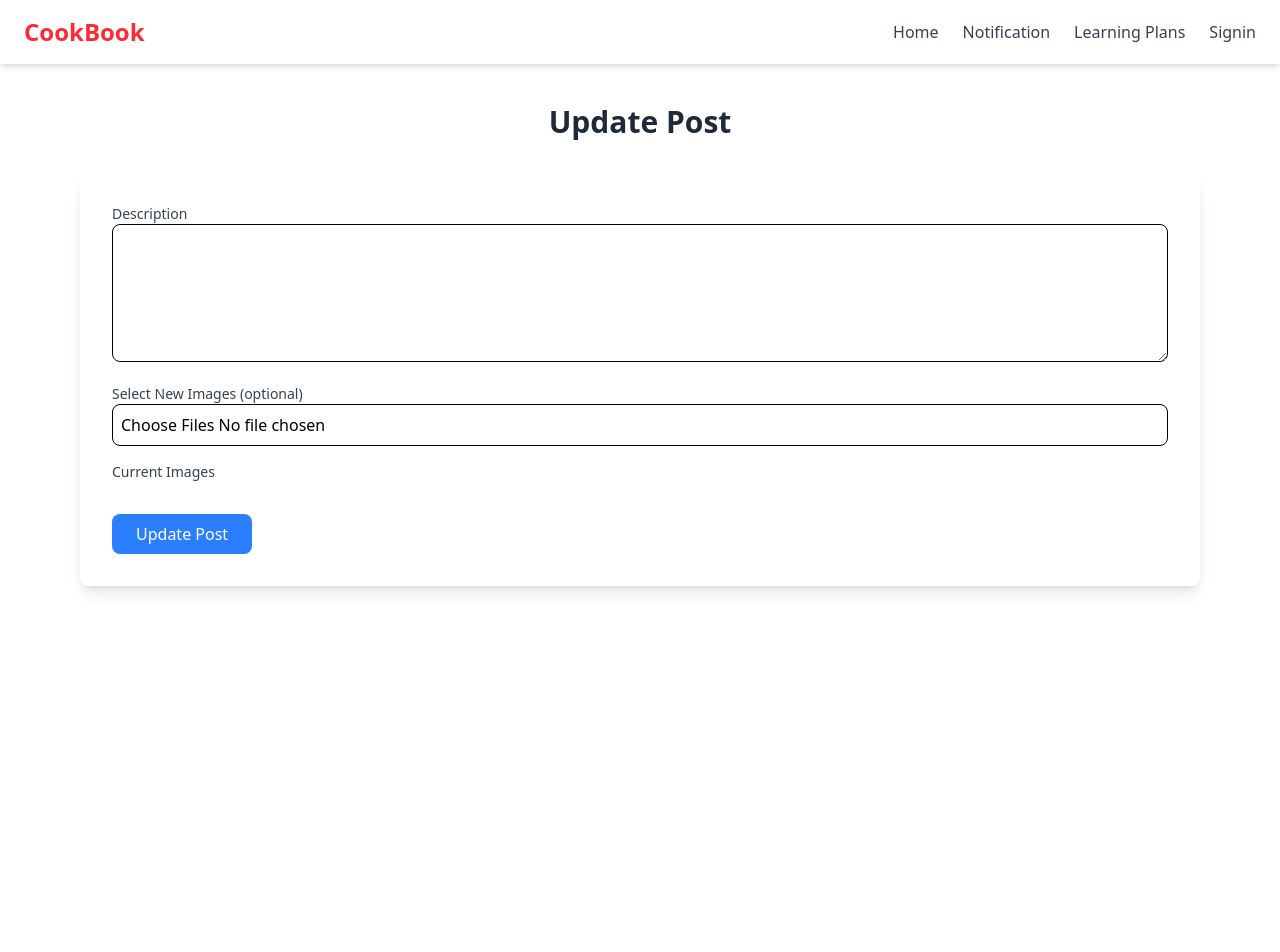
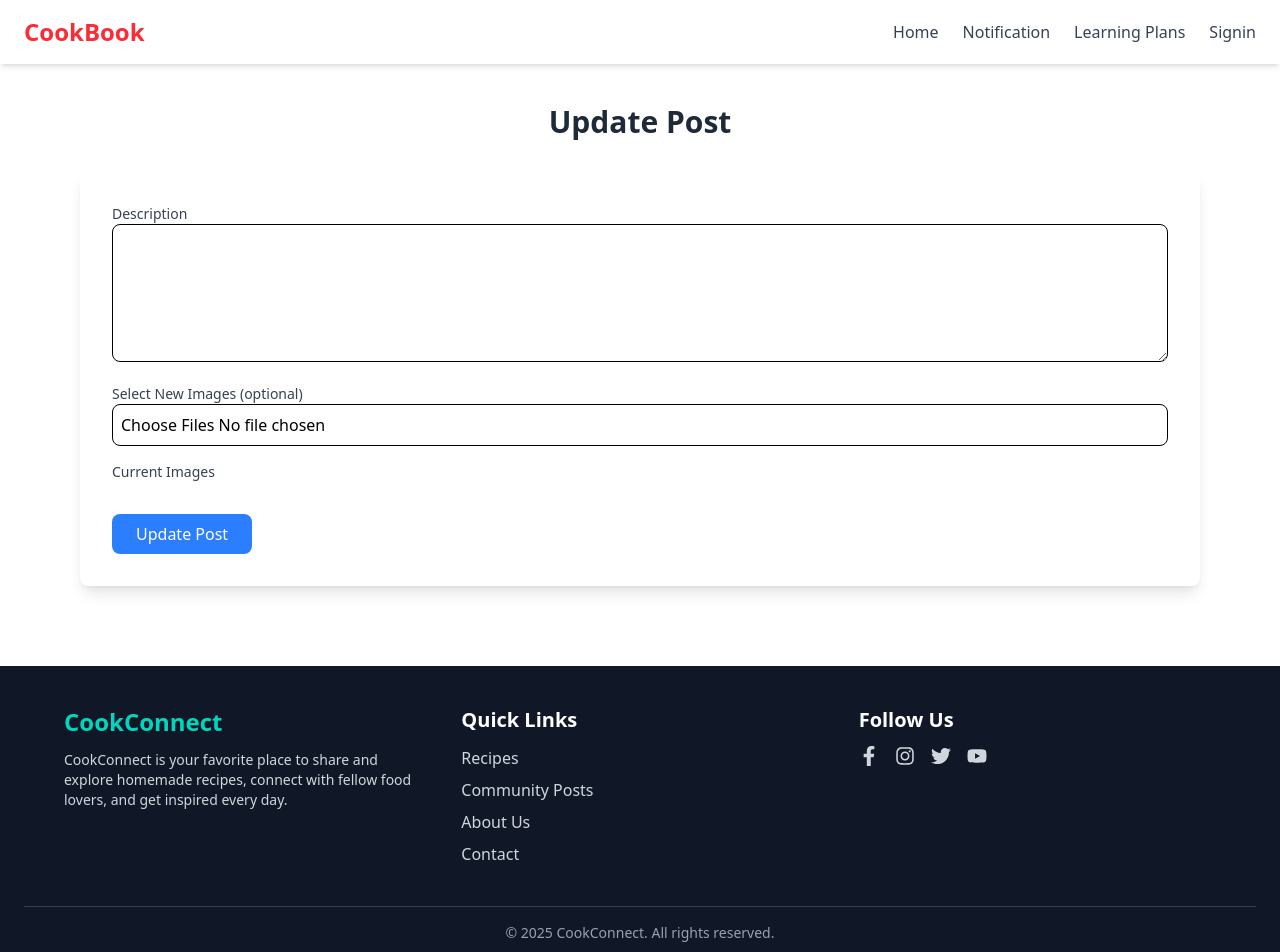
Before and after one commit to LAHIRUKBI/Social-Media, a React (Vite) app in the folder Frontend/: page /Post_update in a window 1280 px wide. Shown: the top 952 px of the page. Before the commit the page ends 800 px from the top, so only its background shows below. Built offline with nearby package versions, Linux system fonts and the light colour scheme.

Commit message:
add footer page and create footer page ant is rout paths

```diff
--- a/Frontend/src/App.jsx
+++ b/Frontend/src/App.jsx
@@ -11,6 +11,7 @@ import Learning_Home from './pages/Learning_Home';
 import Learning_add from './pages/Learning_add';
 import Learnig_share_recipe from './pages/Learnig_share_recipe';
 import Post_update from './pages/Post_update';
+import Footer from './Components/Footer';
 
 export default function App() {
   return (
@@ -27,7 +28,9 @@ export default function App() {
         <Route path="/Learning_add" element={<Learning_add />} />
         <Route path="/Learnig_share_recipe" element={<Learnig_share_recipe />} />
         <Route path="/Post_update" element={<Post_update />} />
+
       </Routes>
+      <Footer />
     </BrowserRouter>
   )
 }
--- /dev/null
+++ b/Frontend/src/Components/Footer.jsx
@@ -0,0 +1,46 @@
+import React from 'react';
+import { FaFacebookF, FaInstagram, FaTwitter, FaYoutube } from 'react-icons/fa';
+
+export default function Footer() {
+  return (
+    <footer className="bg-gray-900 text-white py-10 px-6 mt-20">
+      <div className="max-w-6xl mx-auto grid grid-cols-1 md:grid-cols-3 gap-10">
+        {/* Brand/About */}
+        <div>
+          <h2 className="text-2xl font-bold text-teal-400 mb-3">CookConnect</h2>
+          <p className="text-sm text-gray-300">
+            CookConnect is your favorite place to share and explore homemade recipes,
+            connect with fellow food lovers, and get inspired every day.
+          </p>
+        </div>
+
+        {/* Navigation Links */}
+        <div>
+          <h3 className="text-xl font-semibold mb-3">Quick Links</h3>
+          <ul className="space-y-2 text-gray-300">
+            <li><a href="/recipes" className="hover:text-teal-400">Recipes</a></li>
+            <li><a href="/posts" className="hover:text-teal-400">Community Posts</a></li>
+            <li><a href="/about" className="hover:text-teal-400">About Us</a></li>
+            <li><a href="/contact" className="hover:text-teal-400">Contact</a></li>
+          </ul>
+        </div>
+
+        {/* Social Media */}
+        <div>
+          <h3 className="text-xl font-semibold mb-3">Follow Us</h3>
+          <div className="flex gap-4 text-xl">
+            <a href="#" className="text-gray-300 hover:text-teal-400"><FaFacebookF /></a>
+            <a href="#" className="text-gray-300 hover:text-teal-400"><FaInstagram /></a>
+            <a href="#" className="text-gray-300 hover:text-teal-400"><FaTwitter /></a>
+            <a href="#" className="text-gray-300 hover:text-teal-400"><FaYoutube /></a>
+          </div>
+        </div>
+      </div>
+
+      {/* Bottom */}
+      <div className="border-t border-gray-700 mt-10 pt-4 text-center text-sm text-gray-400">
+        © {new Date().getFullYear()} CookConnect. All rights reserved.
+      </div>
+    </footer>
+  );
+}
```
